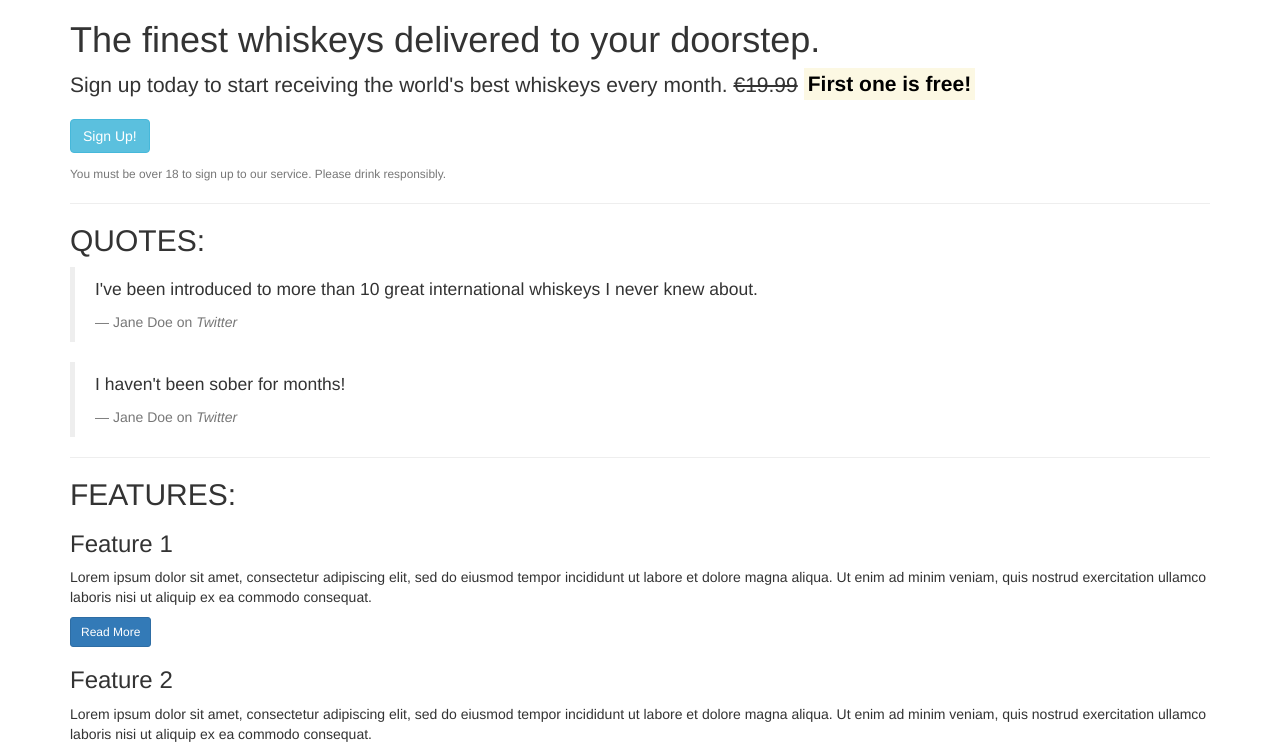
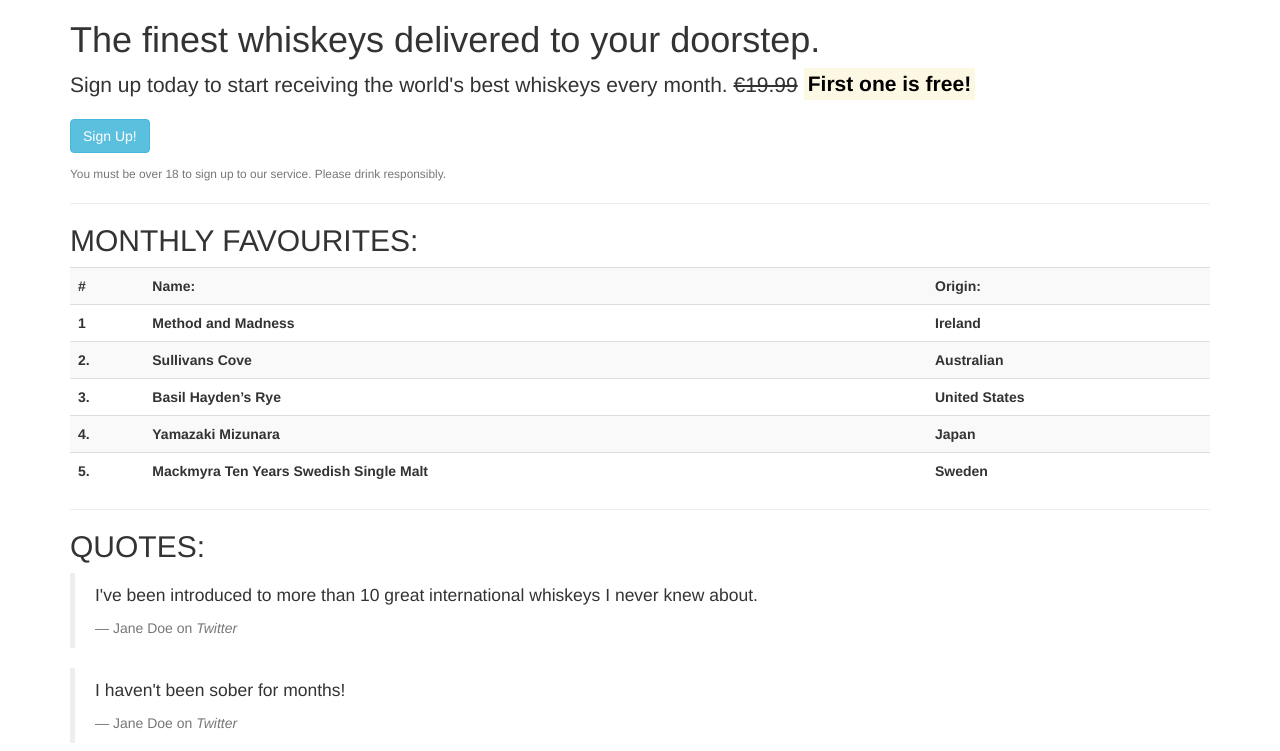
Before and after one commit to sdaly-ie/bootstrap_test_2, a plain HTML site: page index.html in a window 1280 px wide. Shown: the top 751 px of the page. Drawn offline with nearby package versions, Linux system fonts and the light colour scheme.

Commit message:
Revised files

```diff
--- a/index.html
+++ b/index.html
@@ -10,6 +10,7 @@
 </head>
 
 <body>
+    <!-- /.callout -->
     <article class="container">
         <!-- Callout -->
         <section class="callout">
@@ -18,7 +19,18 @@
             <p><button class="btn btn-info">Sign Up!</button></p>
             <p class="text-muted"><small>You must be over 18 to sign up to our service. Please drink responsibly.</small></p>
         </section>
-        <!-- /.callout -->
+        <hr>
+
+        <!-- Top 5 Whiskeys Table -->
+        <p><h2 class="text-uppercase">Monthly favourites:</h2></p>
+        <table class="table table-striped">
+        <tr><th>#</th><th>Name:</th><th>Origin:</th></tr>
+        <tr><th>1</th><th>Method and Madness</th><th>Ireland</th></tr>
+        <tr><th>2.</th><th>Sullivans Cove</th><th>Australian</th></tr>
+        <tr><th>3.</th><th>Basil Hayden’s Rye</th><th>United States</th></tr>
+        <tr><th>4.</th><th>Yamazaki Mizunara</th><th>Japan</th></tr>
+        <tr><th>5.</th><th>Mackmyra Ten Years Swedish Single Malt</th><th>Sweden</th></tr>
+        </table>
         <hr>
 
         <!-- Quotes -->
```
Also changed, not shown: 1 other file.
